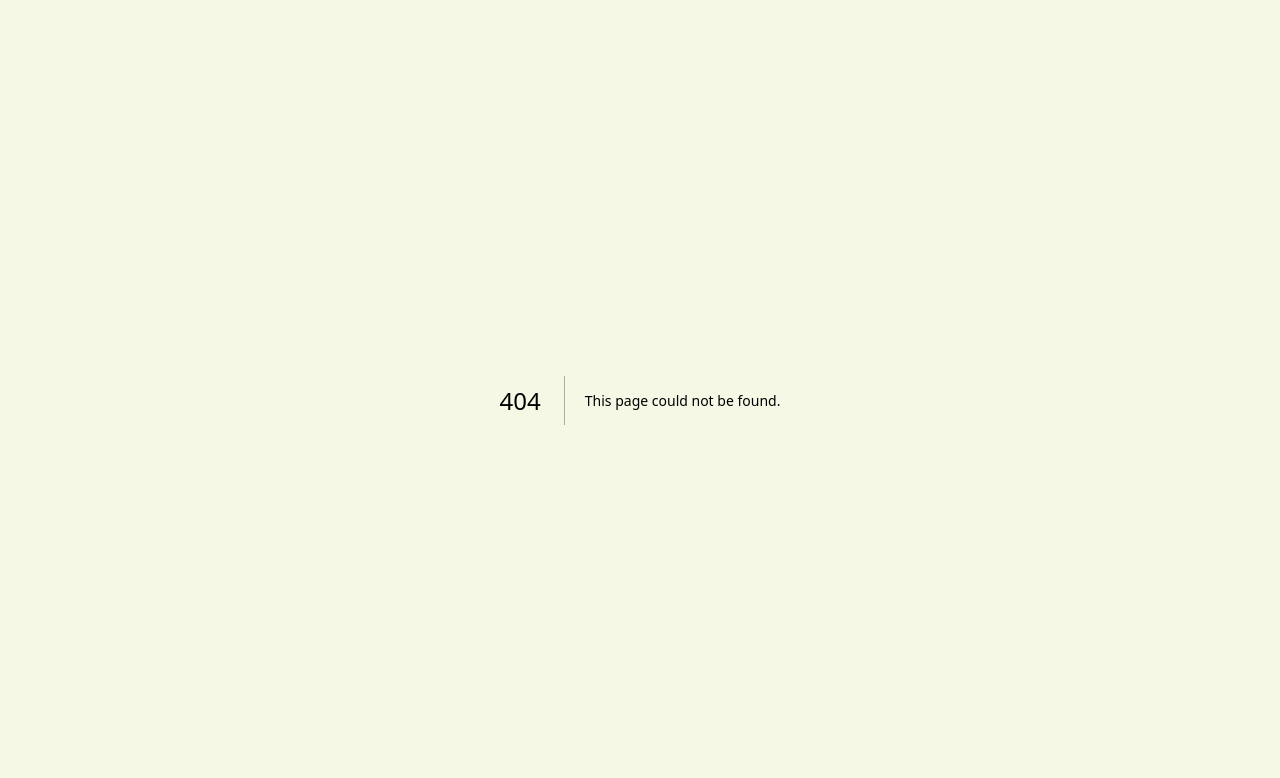
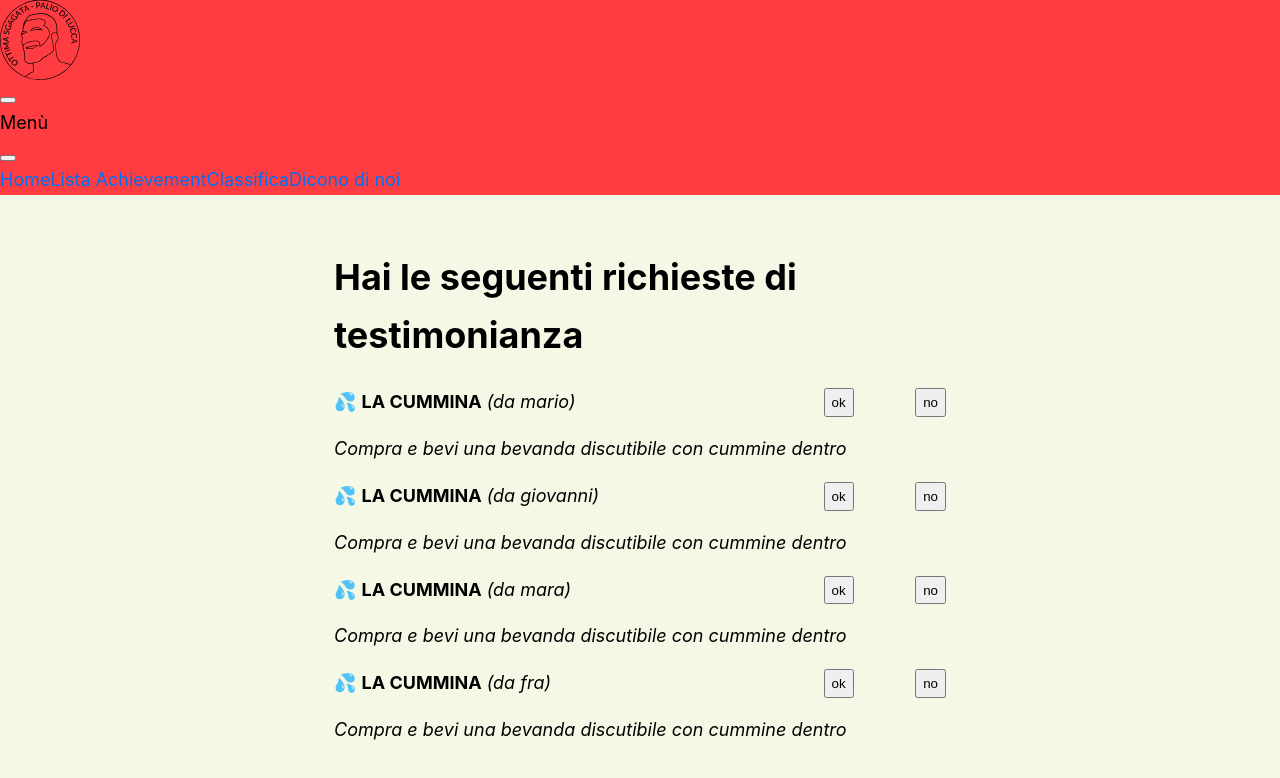
Before and after one commit to cecia234/palioDiLuccApp, a Next.js app: page /reviews in a window 1280 px wide. Before the commit this address had no page. Shown: the top 778 px of the page. Built offline with nearby package versions, Linux system fonts and the light colour scheme.

Commit message:
[feat] Add review requests

```diff
--- /dev/null
+++ b/components/reviews/reviewRequest.tsx
@@ -0,0 +1,68 @@
+import Button from 'react-bootstrap/Button';
+import Modal from 'react-bootstrap/Modal';
+import { useState } from 'react';
+
+import styles from './reviewsRequest.module.css'
+
+
+export default function ReviewRequest({ item }) {
+    const [showOk, setShowOk] = useState(false);
+    const handleCloseOk = () => setShowOk(false);
+    const handleShowOk = () => setShowOk(true);
+    const [showNo, setShowNo] = useState(false);
+    const handleCloseNo = () => setShowNo(false);
+    const handleShowNo = () => setShowNo(true);
+
+    return (<>
+        <div>
+            <div className={styles.review}>
+                <div>
+                    {item.icon} <b>{item.name}</b> <i>(da {item.user})</i>
+                </div>
+                <div className={styles.buttonsContainers}>
+                    <Button variant="success" size="sm" onClick={handleShowOk}>ok</Button>
+                    <Button variant="danger" size="sm" onClick={handleShowNo}>no</Button>
+                </div>
+            </div>
+            <p><i>{item.description}</i></p>
+        </div>
+
+        <Modal
+            show={showOk}
+            onHide={handleCloseOk}
+            centered
+        >
+            <Modal.Header closeButton className={styles.achievementModal}>
+                <Modal.Title>
+                    Accetta testimonianza
+                </Modal.Title>
+            </Modal.Header>
+            <Modal.Body>
+                Sei sicuro di voler testimoniare per questo achievement?
+            </Modal.Body>
+            <Modal.Footer className={styles.achievementModal}>
+                <Button onClick={handleCloseOk} className={styles.modalReviewBackButton}>Indietro</Button>
+                <Button onClick={() => { console.log('TODO: manda richiesta testimonianza'); handleCloseOk() }} className={styles.modalReviewButton}>Testimonia</Button>
+            </Modal.Footer>
+        </Modal>
+        <Modal
+            show={showNo}
+            onHide={handleCloseOk}
+            centered
+        >
+            <Modal.Header closeButton className={styles.achievementModal}>
+                <Modal.Title>
+                    Rifiuta testimonianza
+                </Modal.Title>
+            </Modal.Header>
+            <Modal.Body>
+                Sei sicuro di voler rifiutare la testimonianza per questo achievement?
+            </Modal.Body>
+            <Modal.Footer className={styles.achievementModal}>
+                <Button onClick={handleCloseNo} className={styles.modalReviewBackButton}>Indietro</Button>
+                <Button onClick={() => { console.log('TODO: manda richiesta rifiuto testimonianza'); handleCloseNo() }} className={styles.modalReviewButton}>Rifiuta testimonianza</Button>
+            </Modal.Footer>
+        </Modal>
+    </>
+    )
+}
--- /dev/null
+++ b/components/reviews/reviewsRequest.module.css
@@ -0,0 +1,31 @@
+.review {
+    width: 100%;
+    display: inline-flex;
+    justify-content: space-between;
+}
+
+.buttonsContainers {
+    display: inline-flex;
+    justify-content: space-between;
+    width: 20%;
+}
+
+.modalReviewButton {
+    background-color: var(--light-green);
+    border-color: var(--light-green);
+}
+
+.modalReviewButton:hover {
+    background-color: var(--dark-green);
+    border-color: var(--dark-green);
+}
+
+.modalReviewBackButton {
+    background-color: var(--red);
+    border-color: var(--red);
+}
+
+.modalReviewBackButton:hover {
+    background-color: var(--dark-red);
+    border-color: var(--dark-red);
+}
--- /dev/null
+++ b/pages/reviews.tsx
@@ -0,0 +1,46 @@
+import { Stack } from "react-bootstrap";
+import Button from 'react-bootstrap/Button';
+
+import Layout from "../components/layout";
+import ReviewRequest from "../components/reviews/reviewRequest";
+
+
+const reviews = [
+    {
+        user: "mario",
+        name: "LA CUMMINA",
+        icon: "💦",
+        description: "Compra e bevi una bevanda discutibile con cummine dentro",
+    },
+    {
+        user: "giovanni",
+        name: "LA CUMMINA",
+        icon: "💦",
+        description: "Compra e bevi una bevanda discutibile con cummine dentro",
+    },
+    {
+        user: "mara",
+        name: "LA CUMMINA",
+        icon: "💦",
+        description: "Compra e bevi una bevanda discutibile con cummine dentro",
+    },
+    {
+        user: "fra",
+        name: "LA CUMMINA",
+        icon: "💦",
+        description: "Compra e bevi una bevanda discutibile con cummine dentro",
+    },
+]
+
+export default function Reviews() {
+    return <>
+        <Layout>
+            <h1>Hai le seguenti richieste di testimonianza</h1>
+            <Stack gap={3}>
+                {
+                    reviews.map((item) => <ReviewRequest item={item}></ReviewRequest>)
+                }
+            </Stack>
+        </Layout>
+    </>
+}
--- a/styles/global.css
+++ b/styles/global.css
@@ -1,6 +1,7 @@
 :root {
   --light-red: #ff3c41;
   --red: #e82a26;
+  --dark-red: #c7211e;
   --pale-green: #93A649;
   --light-green: #8ac926;
   --dark-green: #6a9c24;
```
Also changed, not shown: components/home/newReviewAlert.tsx (added, +13 -0 lines), pages/home.tsx (+6 -3 lines).
